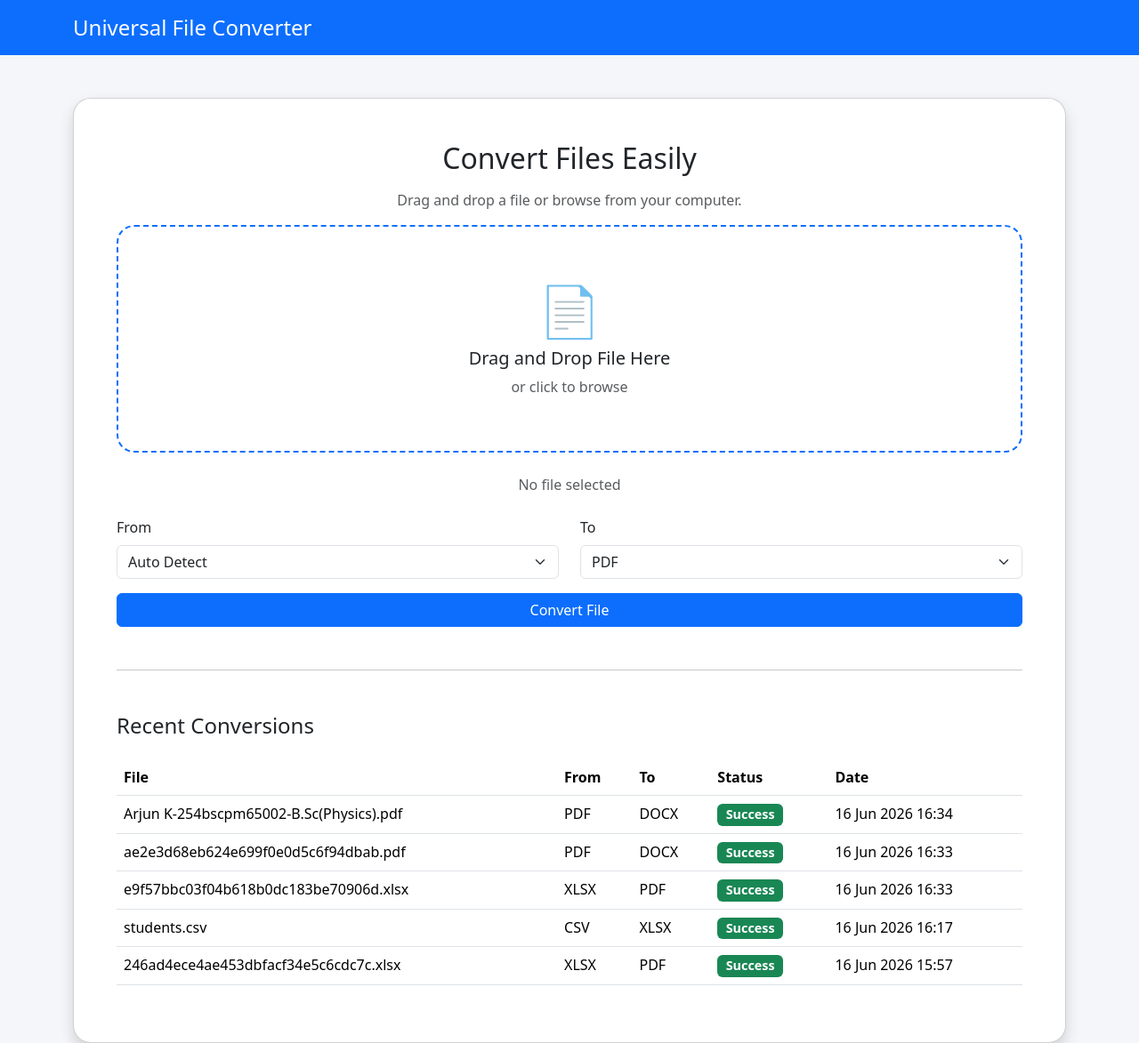
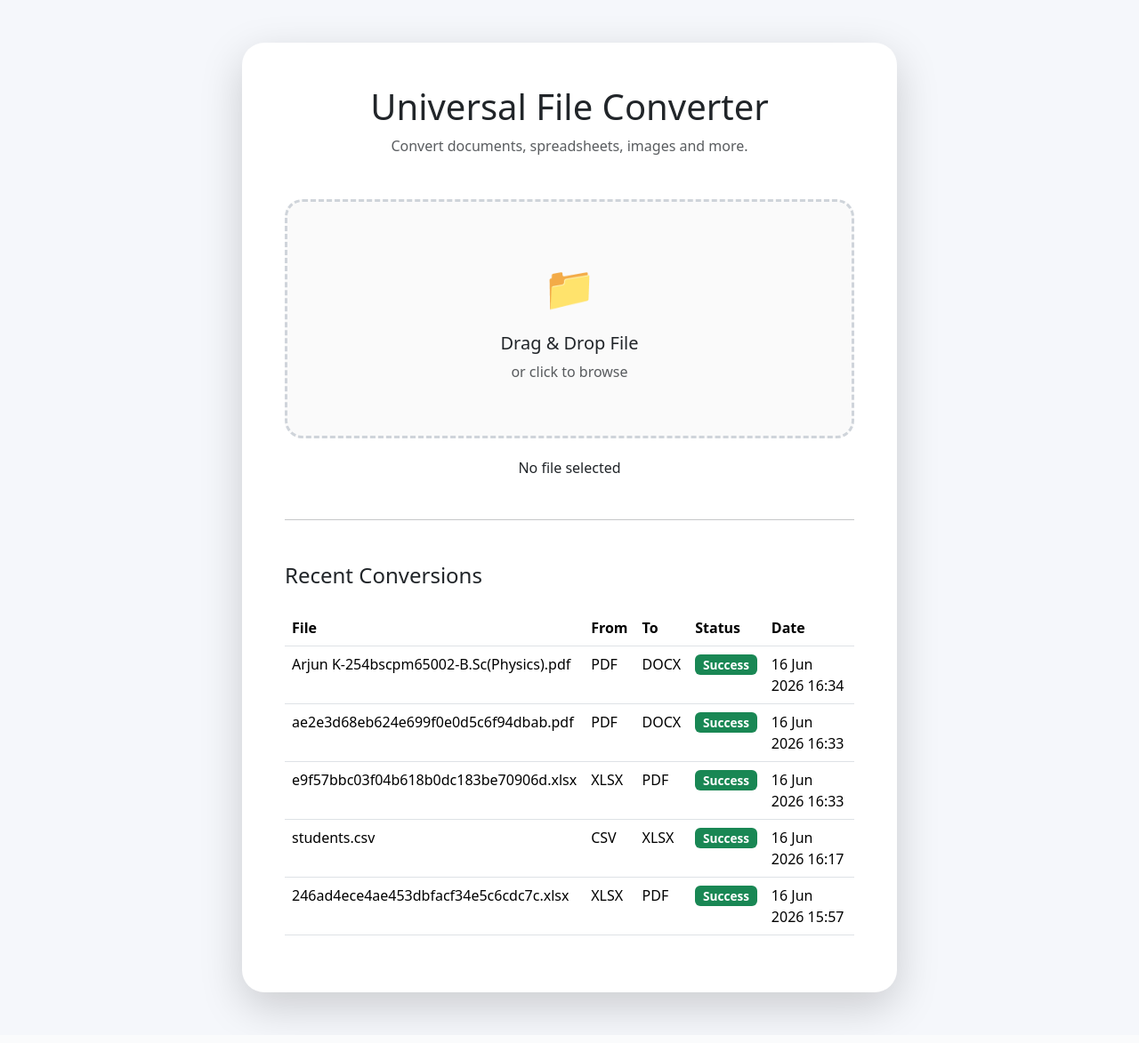
Before and after one commit to Arjun-0724/pdf-converter, a Django app: page / in a window 1280 px wide. Shown: the whole page at 89% size. Run offline with Django 5.2, Linux system fonts and the light colour scheme; data comes from the database, SQL or seed files in the repository; both versions use the stored data as it was after the commit.

Commit message:
Add universal converter features and dynamic UI

```diff
--- a/converter/forms.py
+++ b/converter/forms.py
@@ -4,7 +4,12 @@ from django import forms
 OUTPUT_CHOICES = [
     ("pdf", "PDF"),
     ("png", "PNG"),
-    ("jpg", "JPG")
+    ("jpg", "JPG"),
+    ("docx", "DOCX"),
+    ("rtf", "RTF"),
+    ("xlsx", "XLSX"),
+    ("csv", "CSV"),
+
 ]
 
 
--- a/converter/urls.py
+++ b/converter/urls.py
@@ -3,4 +3,9 @@ from . import views
 
 urlpatterns = [
     path('', views.home, name='home'),
+
+    path( "formats/",
+        views.get_formats,
+        name="formats",
+    ),
 ]
--- a/converter/views.py
+++ b/converter/views.py
@@ -1,5 +1,5 @@
 from django.shortcuts import render
-from django.http import FileResponse
+from django.http import FileResponse,JsonResponse
 from django.conf import settings
 from .models import *
 
@@ -13,7 +13,8 @@ import threading
 import time
 
 from .converters.registry import (
-    get_converter
+    get_converter,
+    get_target_formats
 )
 
 def home(request):
@@ -139,3 +140,19 @@ def cleanup_files(*paths):
     for path in paths:
         delete_file(path)
         print(f"Deleted: {path}", flush=True)
+
+def get_formats(request):
+    source = request.GET.get(
+        "source",
+        ""
+    ).lower()
+
+    formats = get_target_formats(
+        source
+    )
+
+    return JsonResponse(
+        {
+            "formats": formats
+        }
+    )
--- a/static/css/style.css
+++ b/static/css/style.css
@@ -1,40 +1,63 @@
 body {
-    background-color: #f4f6f9;
+    background: #f5f7fb;
+    min-height: 100vh;
 }
 
 .converter-card {
-    border-radius: 20px;
+    border: none;
+    border-radius: 25px;
 }
 
-.drop-zone {
-    border: 2px dashed #0d6efd;
+.drop-area {
+    border: 3px dashed #cfd4da;
     border-radius: 20px;
     padding: 60px 30px;
-    background: white;
     text-align: center;
     cursor: pointer;
     transition: all 0.3s ease;
+    background: #fafafa;
 }
 
-.drop-zone:hover {
-    background: #f8f9fa;
+.drop-area:hover {
+    border-color: #0d6efd;
+    background: #f0f7ff;
 }
 
-.drop-zone.dragover {
-    background: #e9f2ff;
-    border-color: #084298;
+.drop-area.dragover {
+    border-color: #0d6efd;
+    background: #eaf3ff;
     transform: scale(1.02);
 }
 
+.upload-icon {
+    font-size: 3rem;
+    margin-bottom: 15px;
+}
+
 #file-name {
-    font-size: 1rem;
+    word-break: break-word;
+}
+
+#conversion-section {
+    animation: fadeIn 0.3s ease;
 }
 
 .table {
     background: white;
-    border-radius: 15px;
 }
 
 .badge {
-    font-size: 0.9rem;
+    font-size: 0.85rem;
 }
+
+@keyframes fadeIn {
+    from {
+        opacity: 0;
+        transform: translateY(12px);
+    }
+
+    to {
+        opacity: 1;
+        transform: translateY(0);
+    }
+}
--- a/static/js/main.js
+++ b/static/js/main.js
@@ -1,50 +1,186 @@
-document.addEventListener("DOMContentLoaded", function () {
-  const dropZone = document.getElementById("drop-zone");
-  const fileInput = document.getElementById("file-input");
-  const fileName = document.getElementById("file-name");
+const dropArea =
+    document.getElementById("drop-area");
 
-  // Open file picker on click
-  dropZone.addEventListener("click", function () {
-    fileInput.click();
-  });
+const fileInput =
+    document.getElementById("file-input");
 
-  // Highlight while dragging
-  dropZone.addEventListener("dragover", function (e) {
-    e.preventDefault();
-    dropZone.classList.add("dragover");
-  });
+const fileName =
+    document.getElementById("file-name");
 
-  // Remove highlight
-  dropZone.addEventListener("dragleave", function () {
-    dropZone.classList.remove("dragover");
-  });
+const fileBadge =
+    document.getElementById("file-badge");
 
-  // Handle file drop
-  dropZone.addEventListener("drop", function (e) {
-    e.preventDefault();
+const sourceSelect =
+    document.getElementById("source-format");
 
-    dropZone.classList.remove("dragover");
+const targetSelect =
+    document.getElementById("target-format");
 
-    const files = e.dataTransfer.files;
+const conversionSection =
+    document.getElementById(
+        "conversion-section"
+    );
 
-    if (files.length > 0) {
-      fileName.textContent = files[0].name;
+/* Click Upload */
 
-      // Put dropped file into input
-      const dataTransfer = new DataTransfer();
+dropArea.addEventListener(
+    "click",
+    () => fileInput.click()
+);
 
-      for (let i = 0; i < files.length; i++) {
-        dataTransfer.items.add(files[i]);
-      }
+/* Drag Events */
 
-      fileInput.files = dataTransfer.files;
+dropArea.addEventListener(
+    "dragover",
+    (e) => {
+        e.preventDefault();
+        dropArea.classList.add(
+            "dragover"
+        );
     }
-  });
+);
 
-  // Handle browse selection
-  fileInput.addEventListener("change", function () {
-    if (fileInput.files.length > 0) {
-      fileName.textContent = fileInput.files[0].name;
+dropArea.addEventListener(
+    "dragleave",
+    () => {
+        dropArea.classList.remove(
+            "dragover"
+        );
     }
-  });
-});
+);
+
+dropArea.addEventListener(
+    "drop",
+    (e) => {
+        e.preventDefault();
+
+        dropArea.classList.remove(
+            "dragover"
+        );
+
+        const files =
+            e.dataTransfer.files;
+
+        if (files.length) {
+            fileInput.files = files;
+
+            fileInput.dispatchEvent(
+                new Event("change")
+            );
+        }
+    }
+);
+
+/* File Selected */
+
+fileInput.addEventListener(
+    "change",
+    function () {
+
+        const file =
+            fileInput.files[0];
+
+        if (!file) {
+
+            fileName.textContent =
+                "No file selected";
+
+            fileBadge.style.display =
+                "none";
+
+            conversionSection.style.display =
+                "none";
+
+            return;
+        }
+
+        fileName.textContent =
+            file.name;
+
+        const extension =
+            file.name
+                .split(".")
+                .pop()
+                .toLowerCase();
+
+        fileBadge.style.display =
+            "inline-block";
+
+        fileBadge.textContent =
+            `Detected: ${extension.toUpperCase()}`;
+
+        sourceSelect.innerHTML =
+            `<option>
+                ${extension.toUpperCase()}
+             </option>`;
+
+        fetch(
+            `/formats/?source=${extension}`
+        )
+            .then(
+                response =>
+                    response.json()
+            )
+            .then(
+                data => {
+
+                    targetSelect.innerHTML =
+                        "";
+
+                    if (
+                        data.formats.length === 0
+                    ) {
+
+                        targetSelect.innerHTML =
+                            `
+                            <option>
+                                No conversions available
+                            </option>
+                            `;
+
+                        conversionSection.style.display =
+                            "block";
+
+                        return;
+                    }
+
+                    data.formats.forEach(
+                        format => {
+
+                            const option =
+                                document.createElement(
+                                    "option"
+                                );
+
+                            option.value =
+                                format;
+
+                            option.textContent =
+                                format.toUpperCase();
+
+                            targetSelect.appendChild(
+                                option
+                            );
+                        }
+                    );
+
+                    conversionSection.style.display =
+                        "block";
+                }
+            )
+            .catch(
+                () => {
+
+                    targetSelect.innerHTML =
+                        `
+                        <option>
+                            Error loading formats
+                        </option>
+                        `;
+
+                    conversionSection.style.display =
+                        "block";
+                }
+            );
+    }
+);
--- a/templates/converter/home.html
+++ b/templates/converter/home.html
@@ -1,78 +1,165 @@
 {% load static %}
-
 <!DOCTYPE html>
 <html lang="en">
 <head>
-    <meta charset="UTF-8" />
-    <meta name="viewport" content="width=device-width, initial-scale=1.0" />
-
+    <meta charset="UTF-8">
+    <meta name="viewport" content="width=device-width, initial-scale=1.0">
     <title>Universal File Converter</title>
 
-    <link href="https://cdn.jsdelivr.net/npm/bootstrap@5.3.3/dist/css/bootstrap.min.css" rel="stylesheet" />
+    <link
+        href="https://cdn.jsdelivr.net/npm/bootstrap@5.3.3/dist/css/bootstrap.min.css"
+        rel="stylesheet"
+    >
 
-    <link rel="stylesheet" href="{% static 'css/style.css' %}" />
+    <link rel="stylesheet" href="{% static 'css/style.css' %}">
 </head>
+<body>
 
-  <body>
-    <nav class="navbar navbar-dark bg-primary">
-      <div class="container">
-        <span class="navbar-brand fs-4">Universal File Converter</span>
+<div class="container py-5">
+
+    <div class="row justify-content-center">
+
+        <div class="col-lg-8">
+
+            <div class="card converter-card shadow-lg">
+
+                <div class="card-body p-5">
+
+                    <h1 class="text-center mb-2">
+                        Universal File Converter
+                    </h1>
+
+                    <p class="text-center text-muted mb-5">
+                        Convert documents, spreadsheets, images and more.
+                    </p>
+
+                    <form method="POST" enctype="multipart/form-data">
+
+                        {% csrf_token %}
+
+                        {% if form.non_field_errors %}
+                            <div class="alert alert-danger">
+                                {{ form.non_field_errors }}
                             </div>
-    </nav>
+                        {% endif %}
 
-    <div class="container mt-5">
-      <div class="card shadow converter-card p-5">
-        <h2 class="text-center mb-3">Convert Files Easily</h2>
+                        <!-- Upload Area -->
 
-        <p class="text-center text-muted">Drag and drop a file or browse from your computer.</p>
-
-        <!-- Drop Zone -->
-        <div id="drop-zone" class="drop-zone mb-4">
-          <div class="display-4 mb-2">📄</div>
-
-          <h5>Drag and Drop File Here</h5>
-
-          <p class="text-muted mb-0">or click to browse</p>
+                        <div
+                            id="drop-area"
+                            class="drop-area"
+                        >
+                            <div class="upload-icon">
+                                📁
                             </div>
 
-        <!-- Form -->
-        <form method="POST" enctype="multipart/form-data">
-          {% csrf_token %}
+                            <h5>
+                                Drag & Drop File
+                            </h5>
 
-          <input type="file" name="document" id="file-input" class="form-control" hidden />
+                            <p class="text-muted mb-0">
+                                or click to browse
+                            </p>
 
-          <p id="file-name" class="text-center text-muted mb-4">No file selected</p>
-
-          <div class="row">
-            <div class="col-md-6 mb-3">
-              <label class="form-label">From</label>
-
-              <select class="form-select">
-                <option>Auto Detect</option>
-              </select>
+                            <input
+                                type="file"
+                                name="document"
+                                id="file-input"
+                                hidden
+                            >
                         </div>
 
-            <div class="col-md-6 mb-3">
-              <label class="form-label">To</label>
+                        <!-- File Information -->
 
-              <select name="target_format" class="form-select">
-                {% for value, label in form.target_format.field.choices %}
-                  <option value="{{ value }}">{{ label }}</option>
-                {% endfor %}
+                        <div
+                            id="file-info"
+                            class="text-center mt-4"
+                        >
+                            <h6
+                                id="file-name"
+                                class="mb-2"
+                            >
+                                No file selected
+                            </h6>
+
+                            <span
+                                id="file-badge"
+                                class="badge bg-secondary"
+                                style="display:none;"
+                            >
+                            </span>
+                        </div>
+
+                        <!-- Conversion Section -->
+
+                        <div
+                            id="conversion-section"
+                            style="display:none;"
+                        >
+
+                            <div class="row mt-4">
+
+                                <div class="col-md-6">
+
+                                    <label class="form-label">
+                                        From
+                                    </label>
+
+                                    <select
+                                        id="source-format"
+                                        class="form-select"
+                                        disabled
+                                    >
+                                        <option>
+                                            Auto Detect
+                                        </option>
                                     </select>
 
                                 </div>
+
+                                <div class="col-md-6">
+
+                                    <label class="form-label">
+                                        To
+                                    </label>
+
+                                    <select
+                                        name="target_format"
+                                        id="target-format"
+                                        class="form-select"
+                                        required
+                                    >
+                                    </select>
+
                                 </div>
 
-          <button type="submit" class="btn btn-primary w-100">Convert File</button>
+                            </div>
+
+                            <button
+                                class="btn btn-primary btn-lg w-100 mt-4"
+                                type="submit"
+                            >
+                                Convert File
+                            </button>
+
+                        </div>
+
                     </form>
-        <hr class="my-5" />
 
-        <h4 class="mb-4">Recent Conversions</h4>
+                    <!-- Recent Conversions -->
+
+                    <hr class="my-5">
+
+                    <h4 class="mb-4">
+                        Recent Conversions
+                    </h4>
 
                     {% if recent_conversions %}
+
                         <div class="table-responsive">
+
                             <table class="table table-hover">
+
                                 <thead>
                                     <tr>
                                         <th>File</th>
@@ -84,26 +171,62 @@
                                 </thead>
 
                                 <tbody>
+
                                     {% for item in recent_conversions %}
+
                                     <tr>
-                    <td>{{ item.original_name }}</td>
-                    <td>{{ item.source_format }}</td>
-                    <td>{{ item.target_format }}</td>
+
                                         <td>
-                      <span class="badge bg-success">{{ item.status }}</span>
+                                            {{ item.original_name }}
                                         </td>
-                    <td>{{ item.created_at|date:'d M Y H:i' }}</td>
+
+                                        <td>
+                                            {{ item.source_format }}
+                                        </td>
+
+                                        <td>
+                                            {{ item.target_format }}
+                                        </td>
+
+                                        <td>
+                                            <span class="badge bg-success">
+                                                {{ item.status }}
+                                            </span>
+                                        </td>
+
+                                        <td>
+                                            {{ item.created_at|date:"d M Y H:i" }}
+                                        </td>
+
                                     </tr>
+
                                     {% endfor %}
+
                                 </tbody>
+
                             </table>
+
                         </div>
+
                     {% else %}
-          <p class="text-muted">No conversions yet.</p>
+
+                        <p class="text-muted">
+                            No conversions yet.
+                        </p>
+
                     {% endif %}
+
                 </div>
+
+            </div>
+
+        </div>
+
+    </div>
+
 </div>
 
 <script src="{% static 'js/main.js' %}"></script>
+
 </body>
 </html>
```
Also changed, not shown: converter/converters/pdf_converter.py (added, +42 -0 lines), converter/converters/registry.py (+37 -0 lines), converter/converters/rtf_converter.py (added, +58 -0 lines), converter/converters/spreadsheet_converter.py (+73 -0 lines), db.sqlite3, 4 other files. Lines whose indentation alone changed are shown as unchanged.
